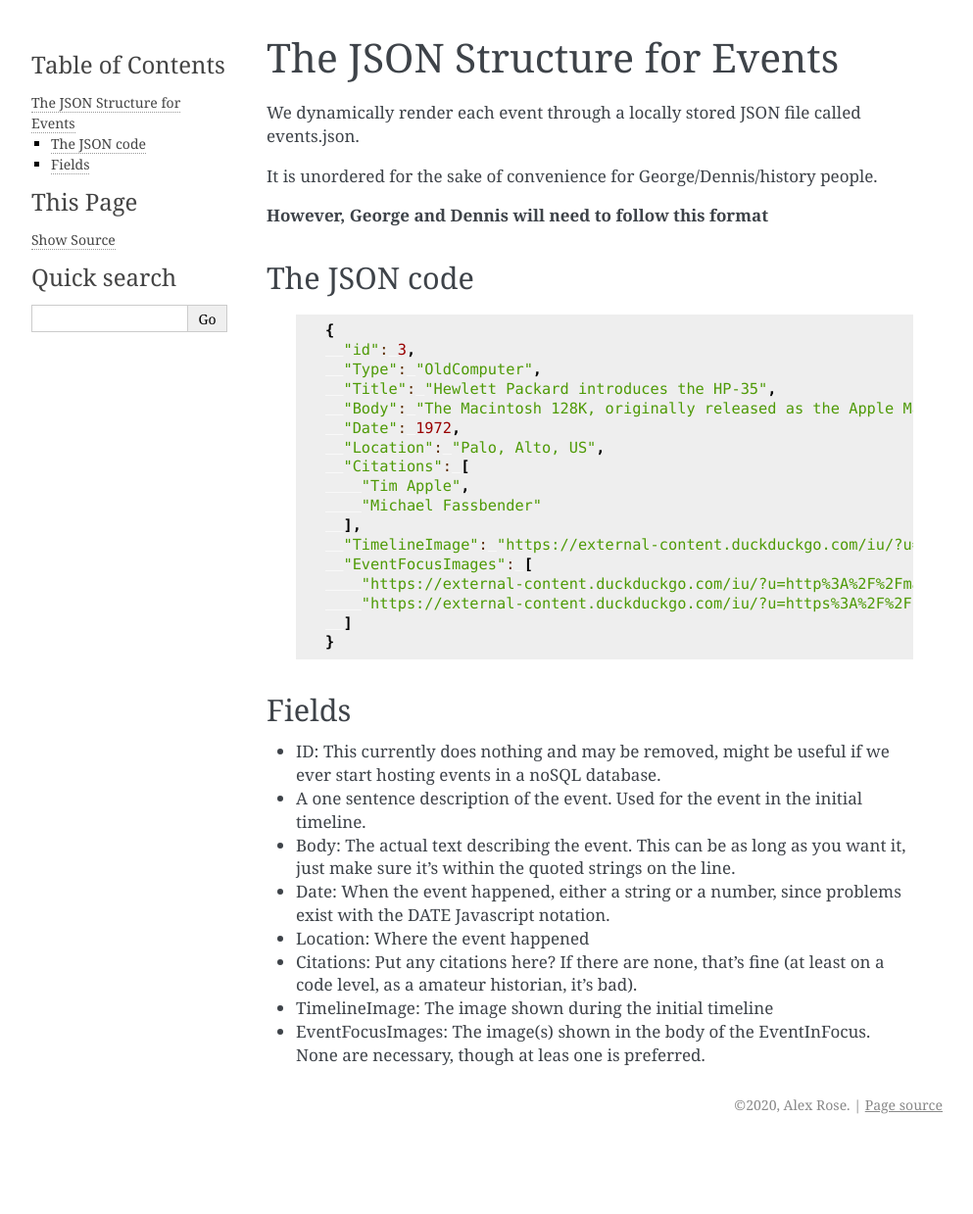
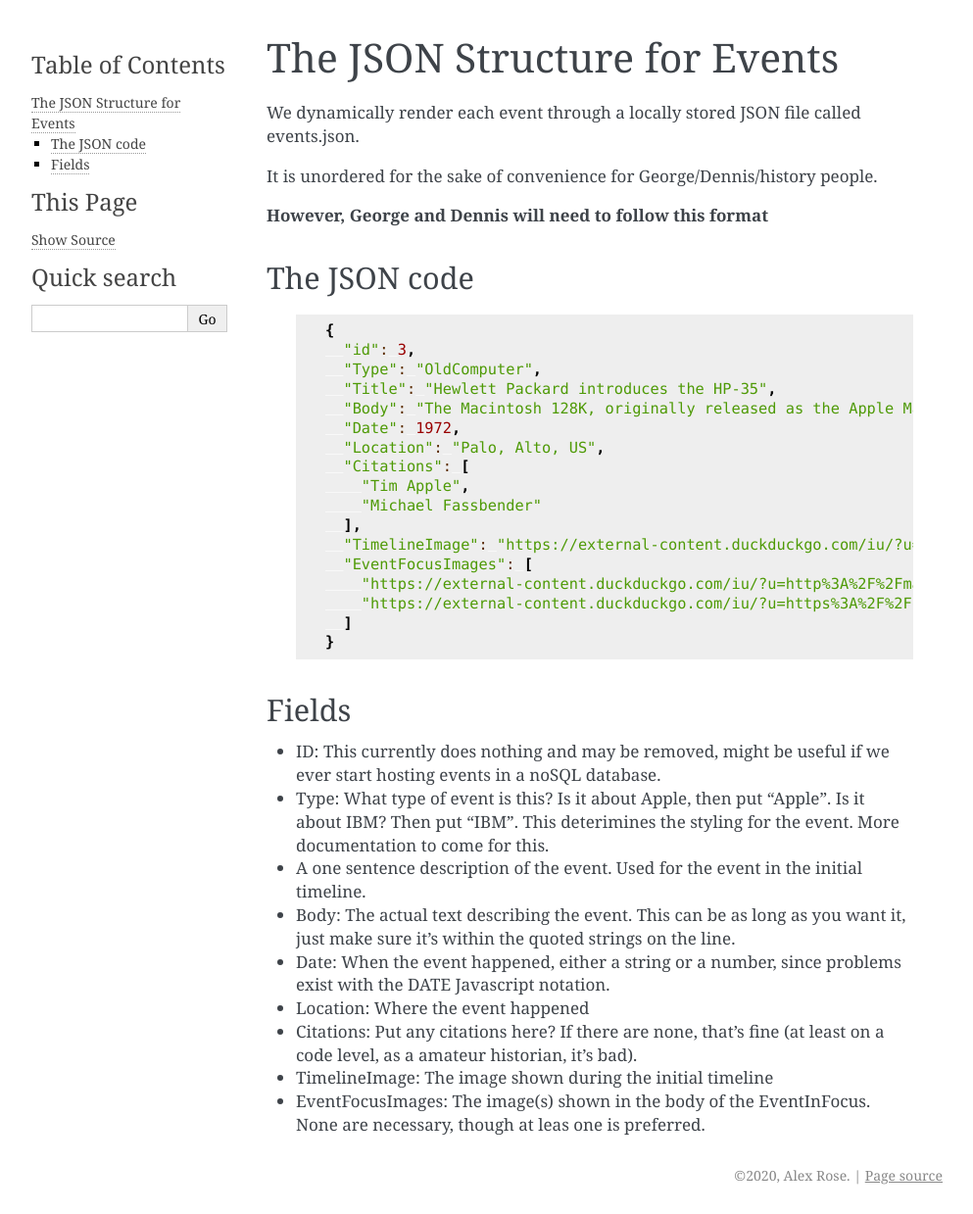
Before and after one commit to acrose99/HistoryOfComputingDocs, a Sphinx documentation site: the page built from source/JSONEvent.rst, in a window 1280 px wide. Shown: the whole page at 98% size, without its empty margins (148-1141 px from the left). Built offline with Sphinx 7.4.7, drawn with Linux system fonts in a browser that asks for light colours; before the commit the page ends 1167 px from its top, so only the background shows below that.

```diff
--- a/source/JSONEvent.rst
+++ b/source/JSONEvent.rst
@@ -31,6 +31,7 @@
 Fields
 ----------
 * ID: This currently does nothing and may be removed, might be useful if we ever start hosting events in a noSQL database.
+* Type: What type of event is this? Is it about Apple, then put "Apple". Is it about IBM? Then put "IBM". This deterimines the styling for the event. More documentation to come for this.
 * A one sentence description of the event. Used for the event in the initial timeline.
 * Body: The actual text describing the event. This can be as long as you want it, just make sure it's within the quoted strings on the line.
 * Date: When the event happened, either a string or a number, since problems exist with the DATE Javascript notation.
```
